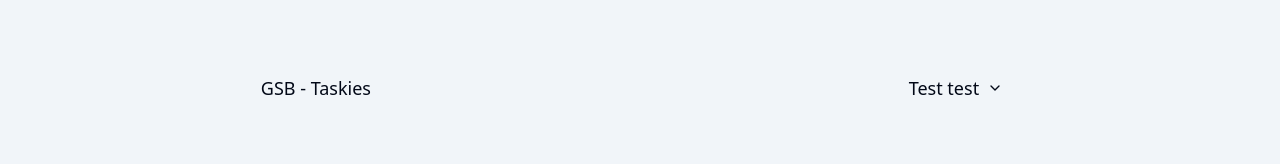
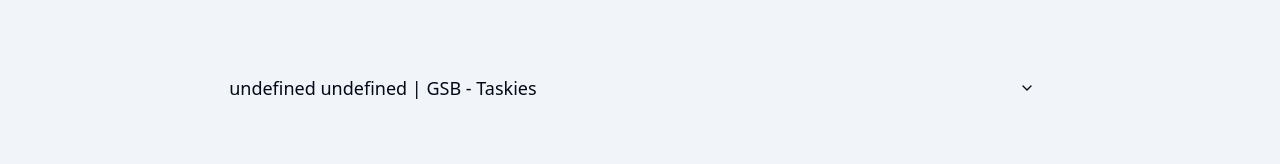
Before and after one commit to iKagnana/AP2-Taskies, a React (Vite) app: page /admin/utilisateurs in a window 1280 px wide. Shown: the top 164 px of the page. Built offline with nearby package versions, Linux system fonts and the light colour scheme; no server answers; sample sign-in values are in the browser's storage.

Commit message:
fix: use localStorage instead of useContext

```diff
--- a/src/components/form/LoginForm.tsx
+++ b/src/components/form/LoginForm.tsx
@@ -1,5 +1,3 @@
-import {useContext} from "react";
-import {AppContext} from "../../utils/context.tsx";
 import {useForm, FieldValues} from "react-hook-form";
 import {useNavigate} from "react-router-dom";
 //ui
@@ -7,9 +5,9 @@
 import {Button} from "../../@/components/ui/button.tsx";
 //services
 import {userServices} from "../../services/userServices.ts";
+import {setUser} from "../../utils/userGetter.ts";
 
 const LoginForm = () => {
-    const {dispatch} = useContext(AppContext)
     const navigate = useNavigate()
     const {register, formState: {errors: {email, password}}, handleSubmit} = useForm()
 
@@ -20,8 +18,9 @@
             .then((user) => {
                 if (user !== undefined) {
                     localStorage.setItem("token", user.token)
-                    localStorage.setItem("user", user.user)
-                    dispatch({pole : user.pole === "all" ? "Administrateur" : user.user.pole})
+                    setUser(user)
+                    localStorage.setItem("pole", user.pole === "all" ? "Administrateur" : user.user.pole)
+                    //dispatch({pole : user.pole === "all" ? "Administrateur" : user.user.pole})
                     navigate("/")
                 }
 
--- a/src/components/header/Header.tsx
+++ b/src/components/header/Header.tsx
@@ -1,6 +1,3 @@
-import {useContext} from "react";
-import {AppContext} from "../../utils/context.tsx";
-
 //shadcn-ui
 import {Button} from "../../@/components/ui/button.tsx";
 import {
@@ -21,16 +18,20 @@
     UserSquare,
 } from "lucide-react";
 
+//service
+import {getUser} from "../../utils/userGetter.ts";
+
+
 const Header = () => {
-    const {state} = useContext(AppContext)
-    console.log(state)
+    const pole = localStorage.getItem("pole")
+    const user = getUser()
     return (
         <div id={"container"} className={"w-full h-44 flex justify-around items-center text-lg bg-[#f1f5f9]"}>
-            <span>GSB - Taskies</span>
+            <span>{user.lastname + " " + user.firstname} | GSB - Taskies </span>
             <DropdownMenu>
                 <DropdownMenuTrigger asChild>
                     <Button variant={"ghost"}>
-                        <span className={"text-lg"}>{state.pole !== ""? state.pole : "Test test"}</span>
+                        <span className={"text-lg"}>{pole}</span>
                         <ChevronDown className={"ml-2 h-4 w-4"}/>
                     </Button>
                 </DropdownMenuTrigger>
--- a/src/utils/context.tsx
+++ /dev/null
@@ -1,26 +0,0 @@
-import React, {createContext, useState, Dispatch} from "react";
-import {User} from "./type.ts";
-
-export type InitialStateType = {
-    pole: string,
-    user?: User
-}
-
-const AppContext = createContext<{
-    state: InitialStateType;
-    dispatch: Dispatch<React.SetStateAction<InitialStateType>>;
-}>({
-    state: {pole: ""},
-    dispatch: () => null
-})
-
-type Props = {
-    children: React.ReactNode
-}
-
-const AppProvider = ({children} : Props) => {
-    const [state, dispatch] = useState<InitialStateType>({pole : ""})
-    return <AppContext.Provider value={{state, dispatch}}>{children}</AppContext.Provider>
-}
-
-export {AppProvider, AppContext}
--- /dev/null
+++ b/src/utils/userGetter.ts
@@ -0,0 +1,13 @@
+import {User} from "./type.ts";
+
+export const setUser = (user: User) => {
+    localStorage.setItem("user", JSON.stringify(user))
+}
+
+export const getUser = () => {
+    const user = localStorage.getItem("user")
+    if (user) {
+        return JSON.parse(user)
+    }
+
+}
```
